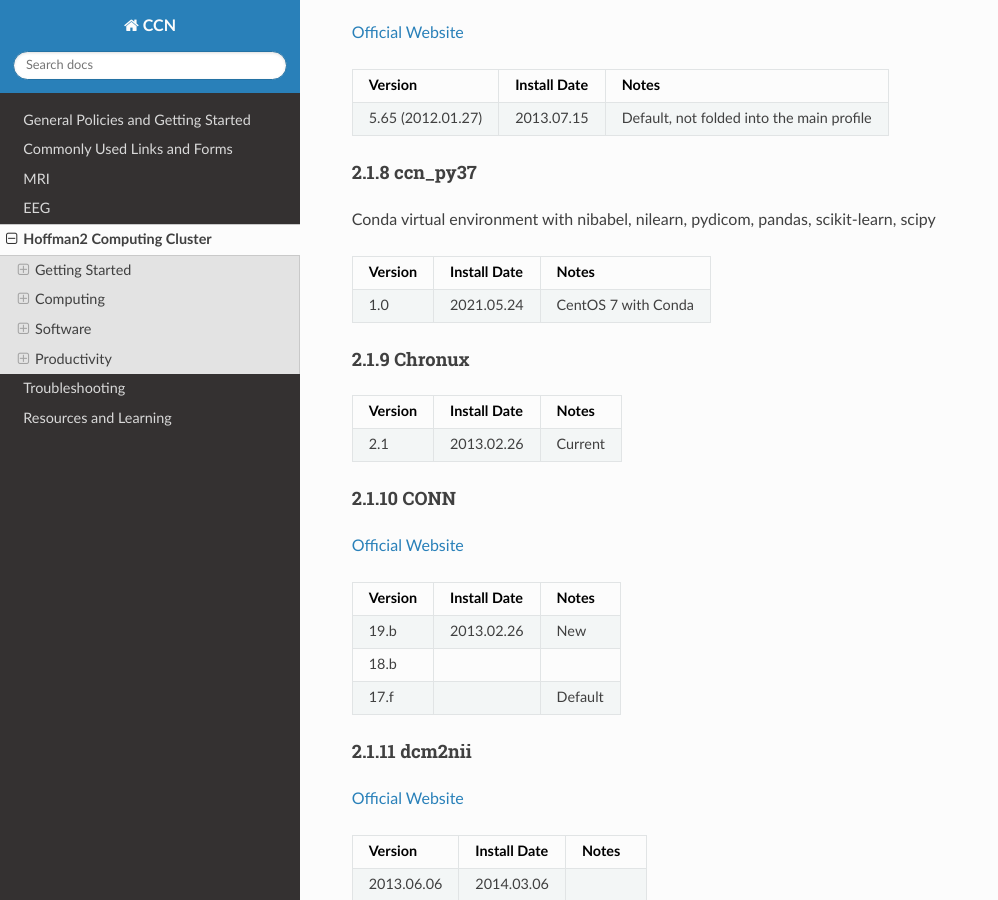
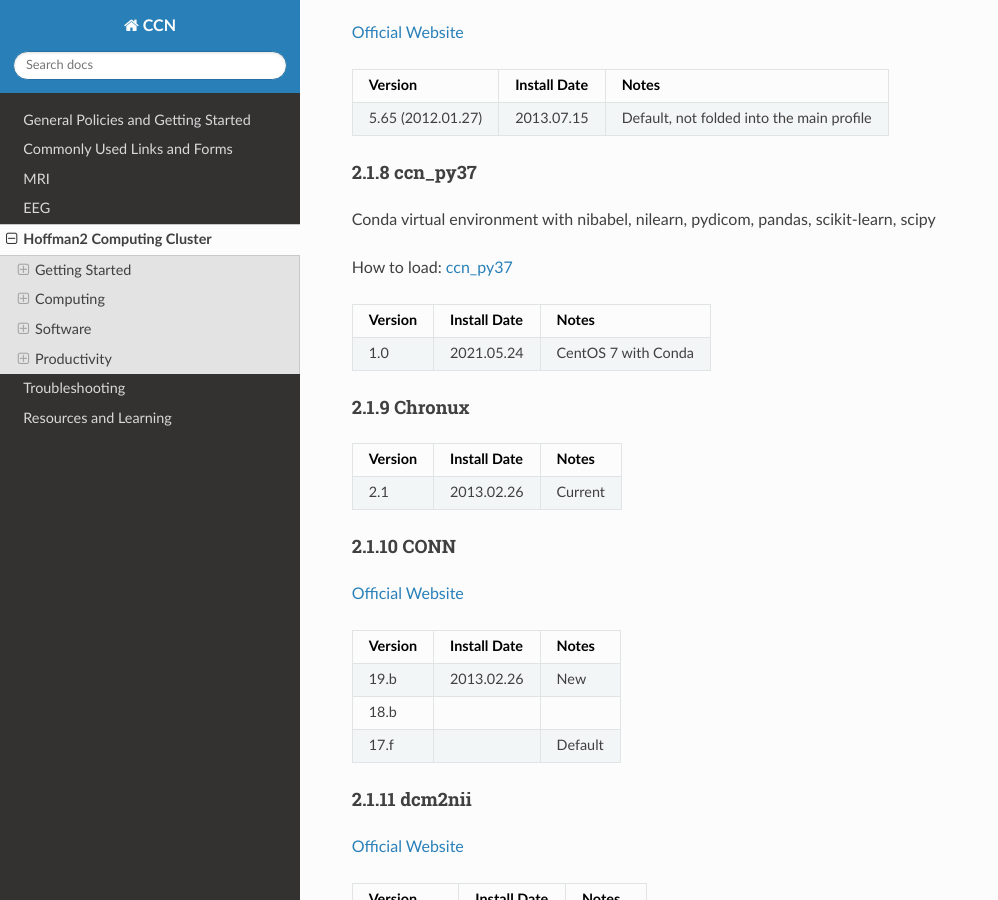
Before and after one commit to CCN-Support/CCN_Wiki, a Sphinx documentation site: the page built from docs/source/hoffman.rst, in a window 1280 px wide and 900 px high, scrolled down 16371 px. Shown: the whole window, without its empty margins (0-998 px from the left). Built offline with Sphinx 7.4.7 and the Read the Docs theme 3.1.0, drawn with Linux system fonts in a browser that asks for light colours.

Commit message:
Update hoffman.rst with loading instructions
Added instructions for loading the Conda virtual environment.

```diff
--- a/docs/source/hoffman.rst
+++ b/docs/source/hoffman.rst
@@ -720,6 +720,8 @@ How to load: :ref:`hoffman2_brms`
 ^^^^^^^^^^^^^^
 
 Conda virtual environment with nibabel, nilearn, pydicom, pandas, scikit-learn, scipy
+
+How to load: :ref:`hoffman2_ccn_py37`
 
 .. list-table::
    :header-rows: 1
```
